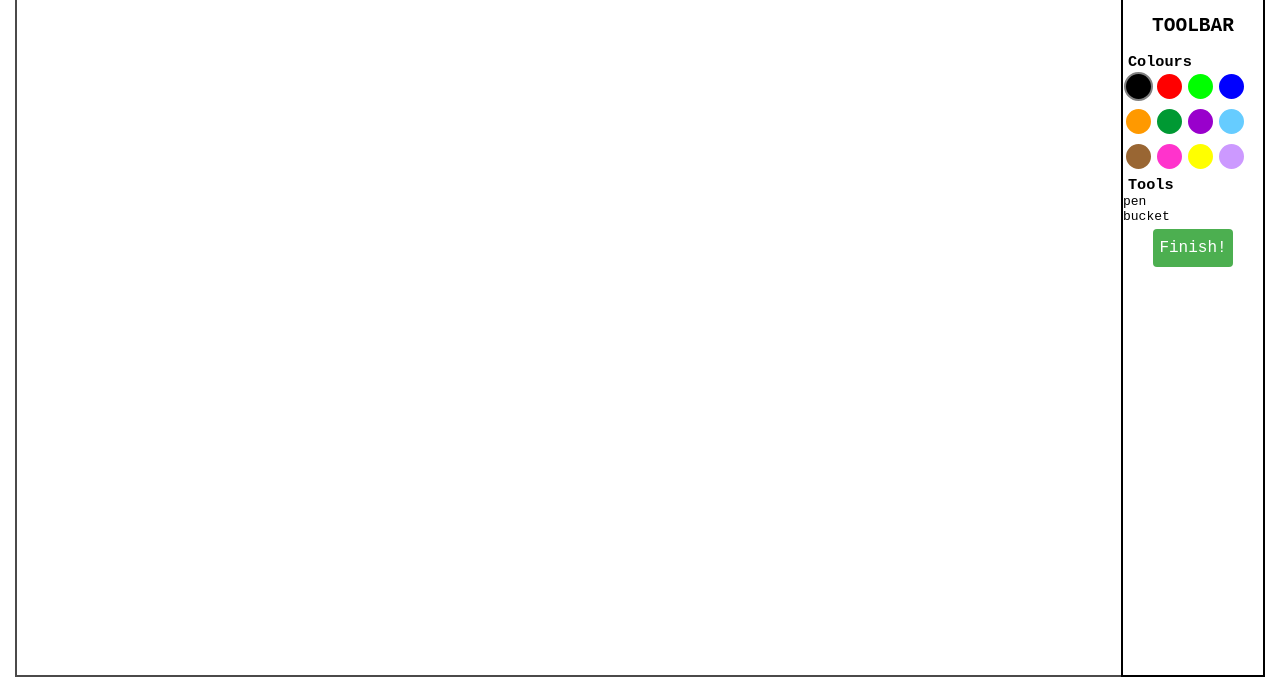
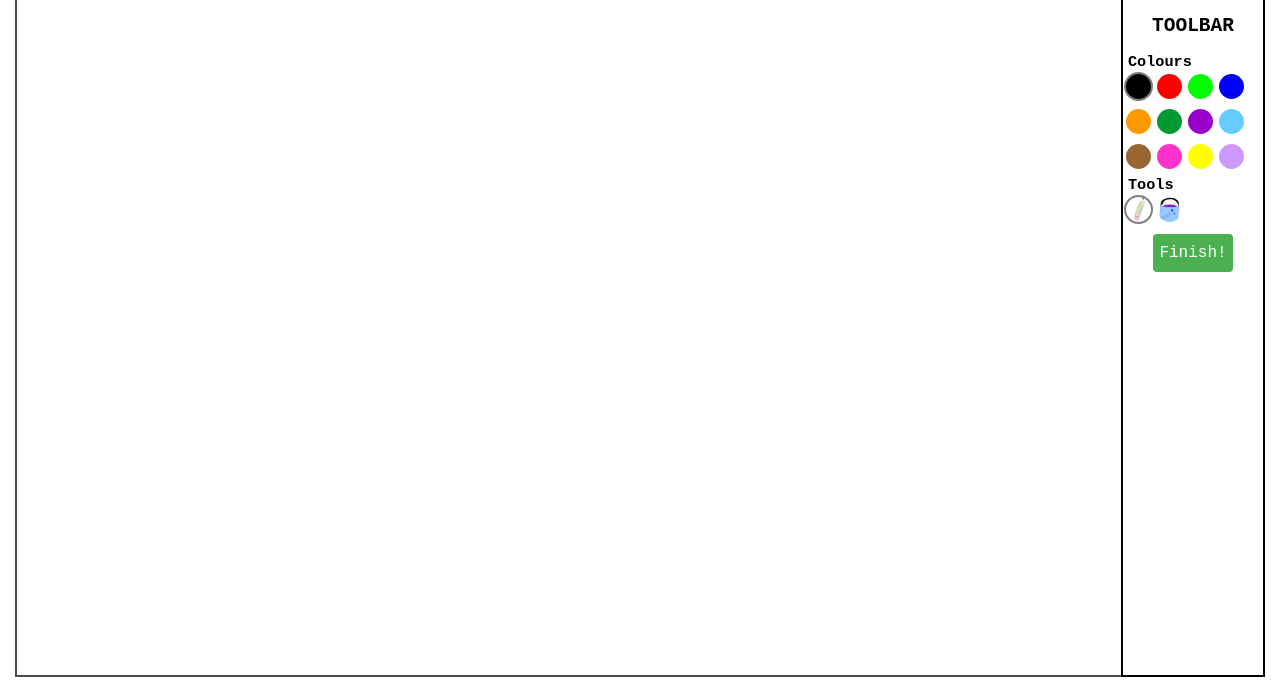
Before and after one commit to kirstenland/kirstenland.github.io, a website built with webpack: page index.html in a window 1280 px wide. Shown: the part 108-800 px from the top of the page. Built offline with nearby package versions, Linux system fonts and the light colour scheme.

Commit message:
icon improvement

```diff
--- a/scss/index.scss
+++ b/scss/index.scss
@@ -49,6 +49,7 @@ main {
 .dot {
     height: 25px;
     width: 25px;
+    background-size: 25px 25px;
     border-radius: 50%;
     display: inline-block;
     margin: 1px;
--- a/src/controls/tools.js
+++ b/src/controls/tools.js
@@ -14,8 +14,9 @@ export class Tools {
     }
 
     createTool(name) {
-        const item = document.createElement('div');
-        item.innerHTML = name;
+        const item = document.createElement('span');
+        item.classList.add("dot");
+        item.style.backgroundImage = `url('resources/${name}.png')`;
         item.addEventListener('click', () => this.setTool(name));
         this.tools.appendChild(item);
         this.toolSelectors[name] = item;
```
Also changed, not shown: css/index.css, dist/bundle.js, resources/bucket.png (added), resources/paintbrush.png (deleted), resources/pen.png (renamed from resources/pencil.png), 1 other file.
